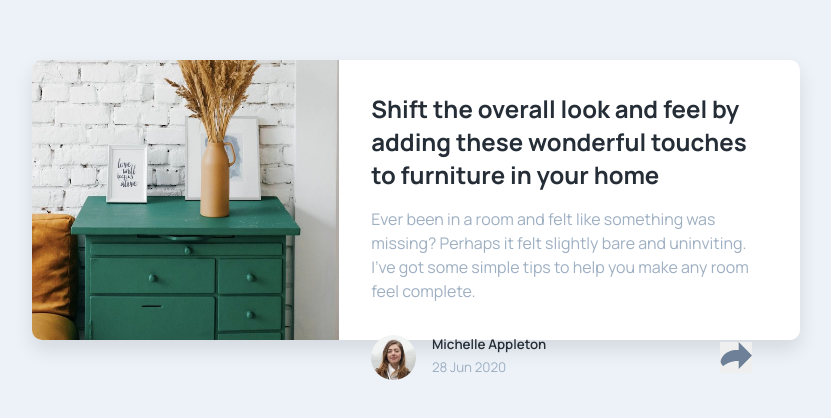
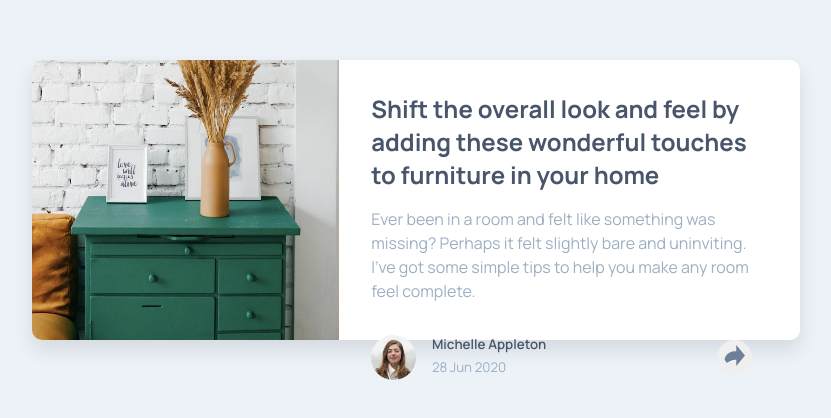
Before and after one commit to jemima-lopez/article.preview, a plain HTML site: page index.html in a window 1280 px wide. Shown: the part 200-618 px from the top of the page, without its empty margins (224-1055 px from the left). Drawn offline with Linux system fonts and the light colour scheme.

Commit message:
commit button

```diff
--- a/main.js
+++ b/main.js
@@ -0,0 +1,10 @@
+
+const shareButton = document.querySelector('.share-button');
+
+
+
+
+shareButton.addEventListener('click', () => {
+    alert('Share button clicked!');
+    document.querySelector('.share-list');
+});
--- a/style.css
+++ b/style.css
@@ -40,7 +40,7 @@ img{
 
 h1{
     font-size: 1.5rem;
-    color: hsl(213, 19%, 18%) ;
+    color: hsl(217, 19%, 35%);
     margin: 2rem 2.5rem 1rem 2rem;
     margin-right: 2.5rem;
 }
@@ -66,7 +66,7 @@ h1{
     display: flex;
     font-weight: 600;
     font-size: smaller;
-    color: hsl(213, 19%, 18%);
+    color: hsl(217, 19%, 35%);
     margin-left: 1rem;
     margin-top: 1.5;
 }
@@ -81,9 +81,10 @@ h1{
 button{
     margin-left: auto;
     margin-right: 3rem;
-    width: 2rem;
-    height: 2;
+    width: 2.2rem;
+    height: 2.2rem;
     border: none;
+    border-radius: 50%;
     align-self: center;
     color: white;
     font-size: 1rem;
@@ -94,8 +95,8 @@ button:hover{
 }
 
 button img{
-    width: 100%;
-    height: 100%;
+    width: 60%;
+    height: 60%;
 }
 
 
```
